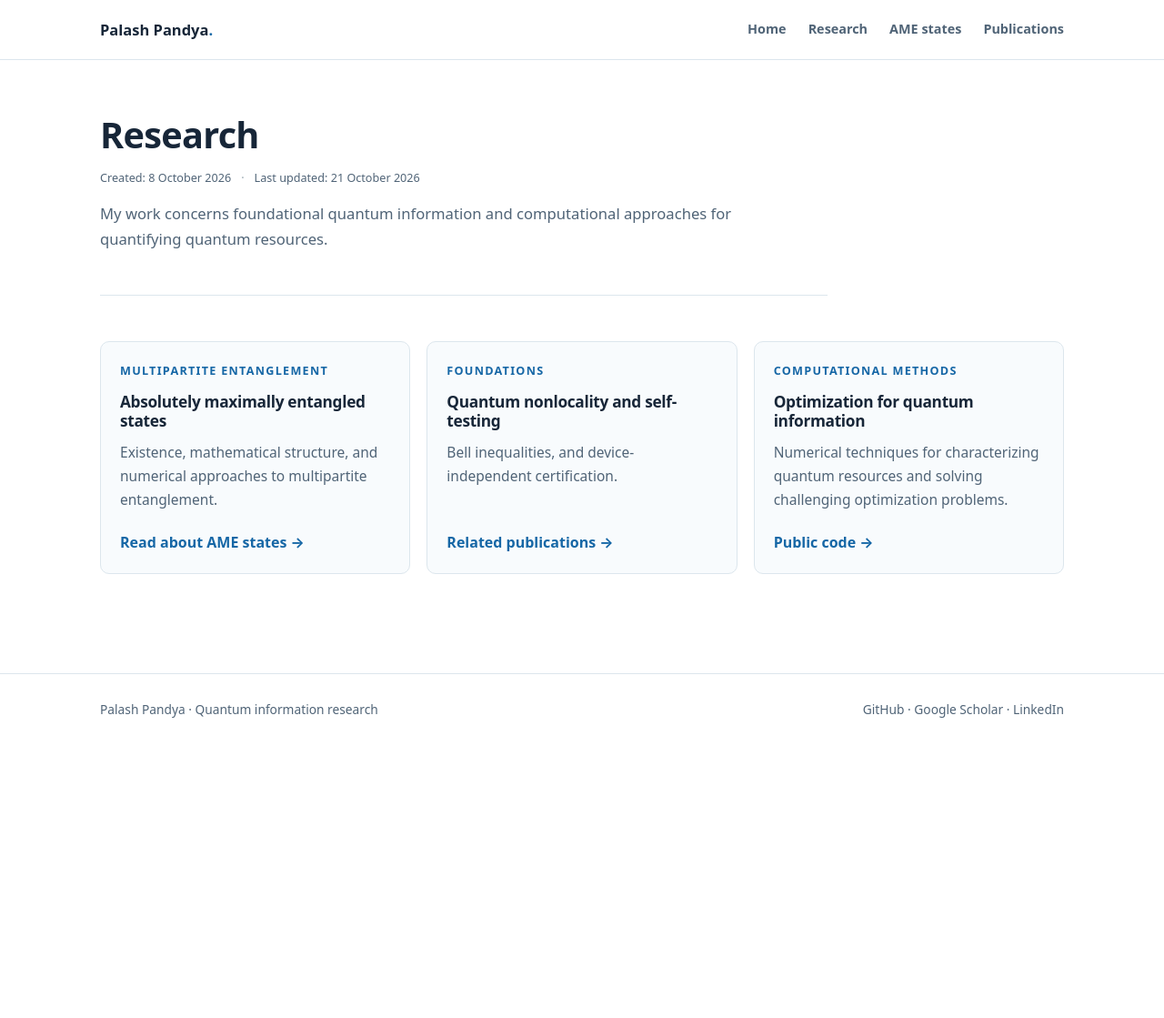
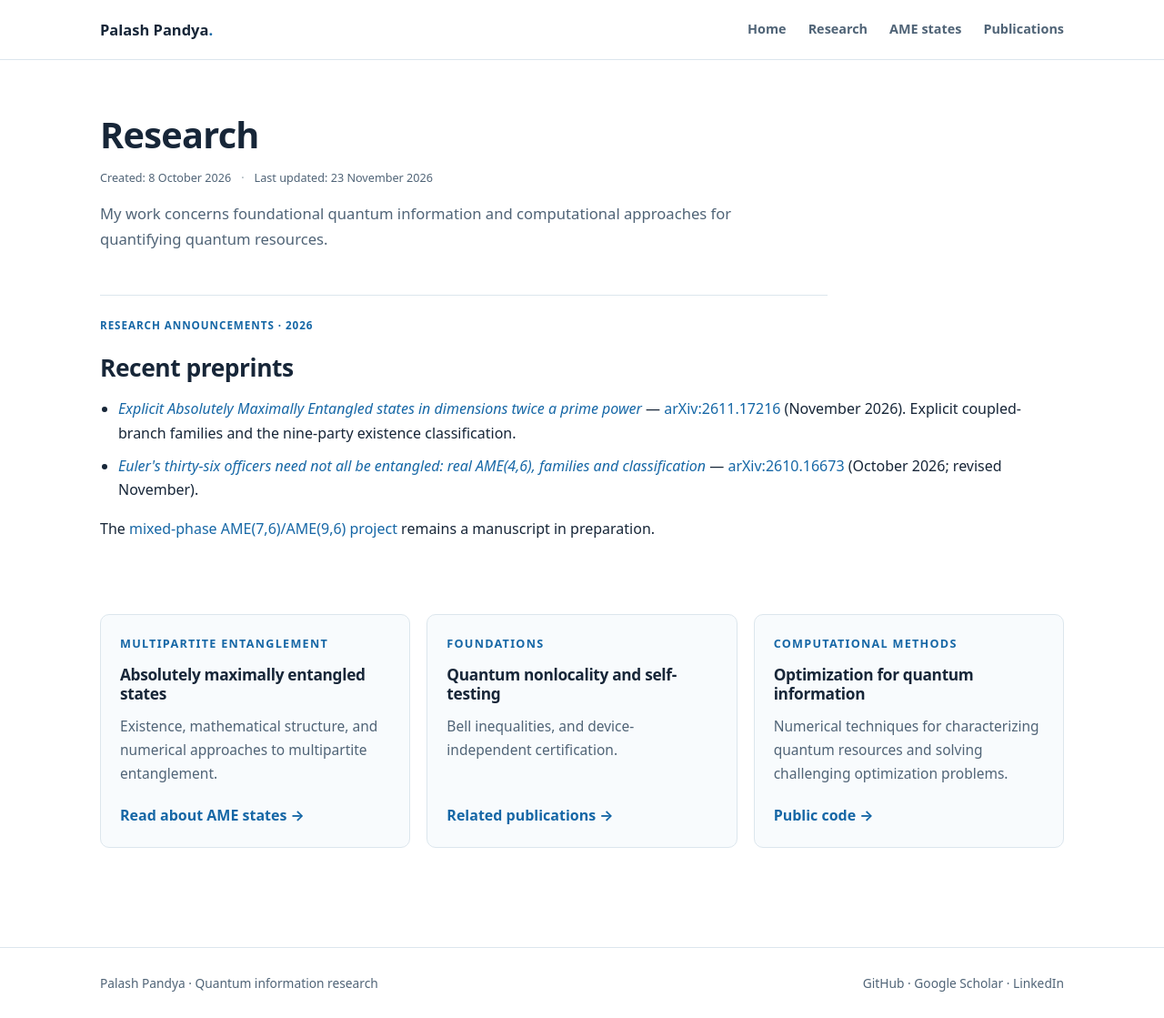
Before and after one commit to palashpandya/palashpandya.github.io, a Jekyll site: the page built from research/index.md, in a window 1280 px wide. Shown: the whole page at 91% size. Built offline with Jekyll 4.4.1, drawn with Linux system fonts in a browser that asks for light colours; before the commit the page ends 900 px from its top, so only the background shows below that.

Commit message:
Update research/index.md for November 2026 arXiv preprints

```diff
--- a/research/index.md
+++ b/research/index.md
@@ -3,7 +3,7 @@ title: Research
 description: Research directions in quantum information and computation.
 layout: default
 date_created: 2026-10-08
-last_modified_at: 2026-10-21
+last_modified_at: 2026-11-23
 permalink: /research/
 ---
 <section class="page-head">
@@ -12,6 +12,15 @@ permalink: /research/
 <p class="lede">My work concerns foundational quantum information and computational approaches for quantifying quantum resources.</p>
 </section>
 <section class="section">
+<p class="eyebrow">Research announcements · 2026</p>
+<h2>Recent preprints</h2>
+<ul class="text-list">
+<li><a href="{{ '/research/ame/coupled-branch-families/' | relative_url }}"><em>Explicit Absolutely Maximally Entangled states in dimensions twice a prime power</em></a> — <a href="https://arxiv.org/abs/2611.17216">arXiv:2611.17216</a> (November 2026). Explicit coupled-branch families and the nine-party existence classification.</li>
+<li><a href="{{ '/research/ame/real-ame46/' | relative_url }}"><em>Euler's thirty-six officers need not all be entangled: real AME(4,6), families and classification</em></a> — <a href="https://arxiv.org/abs/2610.16673">arXiv:2610.16673</a> (October 2026; revised November).</li>
+</ul>
+<p>The <a href="{{ '/research/ame/mixed-phase-ame6/' | relative_url }}">mixed-phase AME(7,6)/AME(9,6) project</a> remains a manuscript in preparation.</p>
+</section>
+<section class="section">
 <div class="card-grid">
 <article class="card"><div class="meta">Multipartite entanglement</div><h3>Absolutely maximally entangled states</h3><p>Existence, mathematical structure, and numerical approaches to multipartite entanglement.</p><a href="{{ '/research/ame/' | relative_url }}">Read about AME states →</a></article>
 <article class="card"><div class="meta">Foundations</div><h3>Quantum nonlocality and self-testing</h3><p>Bell inequalities, and device-independent certification.</p><a href="{{ '/publications/' | relative_url }}">Related publications →</a></article>
```
